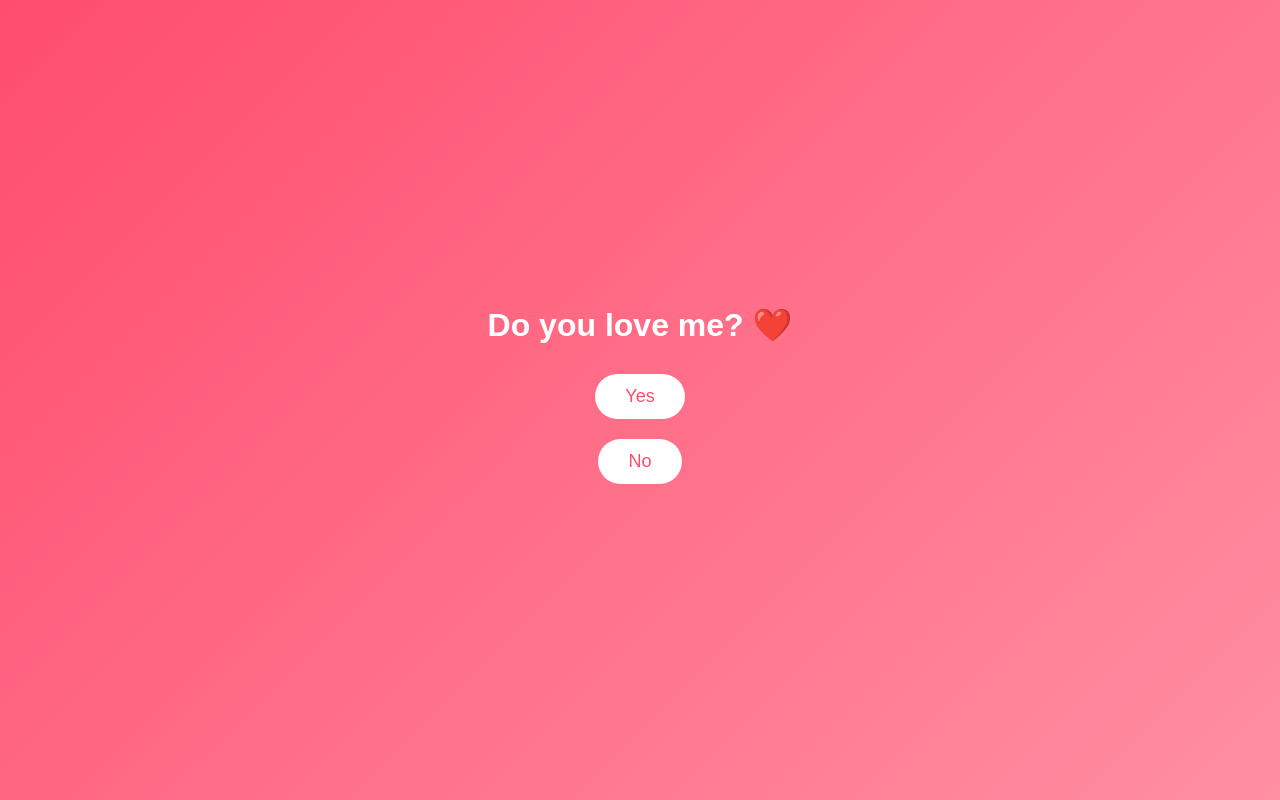
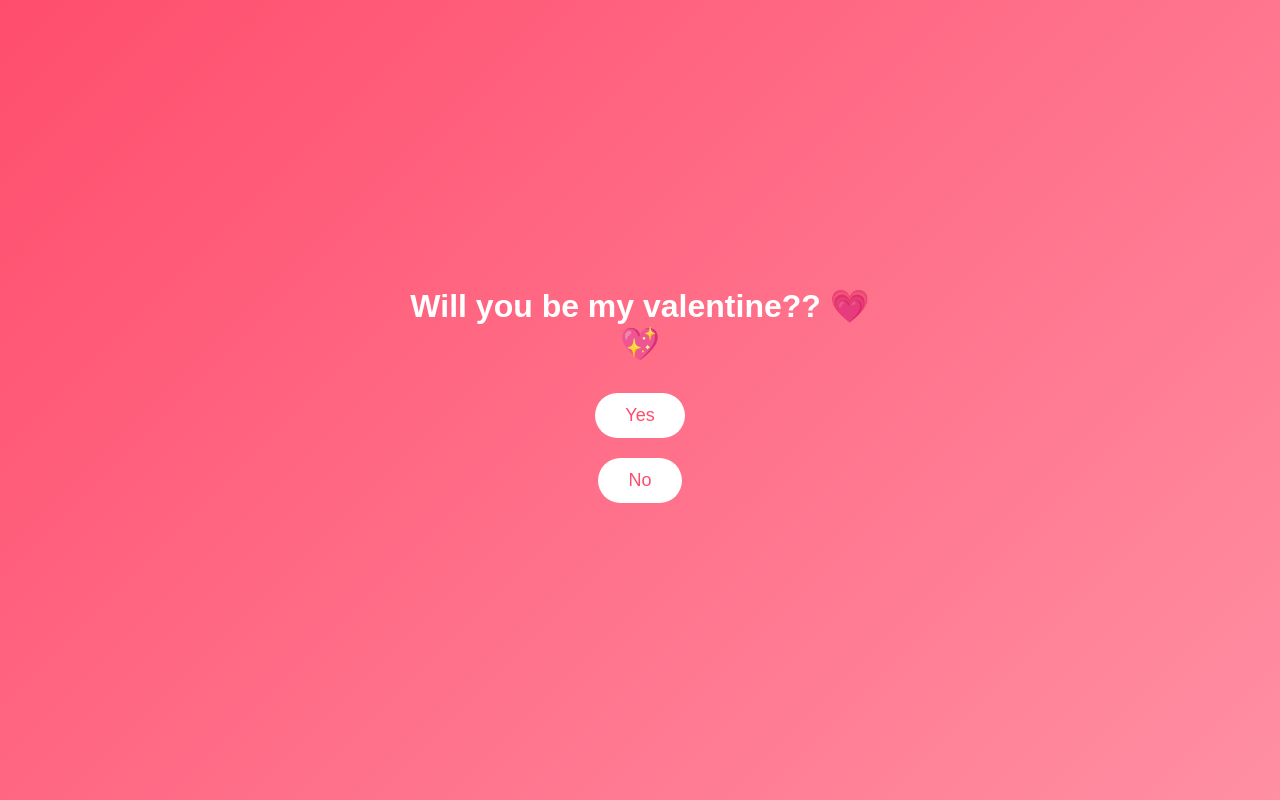
Before and after one commit to Cobra546/Happy-valentine-day-page2, a plain HTML site: page index.html in a window 1280 px wide. Drawn offline with Linux system fonts and the light colour scheme.

Commit message:
Change valentine question in index.html

```diff
--- a/index.html
+++ b/index.html
@@ -207,7 +207,7 @@
 
 <!-- START -->
 <div class="screen show" id="startScreen">
-<h1>Do you love me? ❤️</h1>
+<h1>Will you be my valentine?? 💗💖</h1>
 <button onclick="yesClick()">Yes</button>
 <button onclick="noClick()">No</button>
 </div>
```
